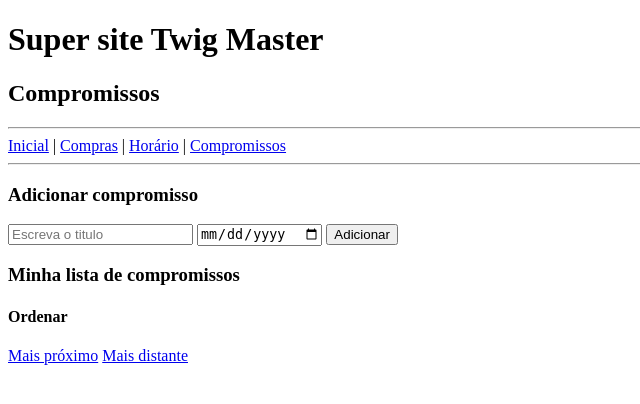
After one commit to daluzgustavo/projeto_twig, a PHP site: page /compromissos.php?ordem=1 in a window 1280 px wide. The commit adds this page. Shown: the top 404 px of the page, without its empty margins (0-640 px from the left). Run offline with PHP 8.4, Linux system fonts and the light colour scheme; data that the repository does not hold is empty; some libraries are stand-ins or nearby versions.

Commit message:
compromissos

```diff
--- /dev/null
+++ b/compromissos.php
@@ -0,0 +1,57 @@
+<?php
+
+require_once('twig_carregar.php');
+require('inc/banco.php');
+require_once('vendor/autoload.php');
+date_default_timezone_set('America/Sao_Paulo');
+
+use Carbon\Carbon;
+
+$ordem == $_GET['ordem'] ?? null;
+
+if ($ordem == 'mais_proximo'){
+    $dados = $pdo->query('SELECT * FROM compromissos ORDER BY data ASC WHERE GETDATE() <= data');
+
+    $compromissos = $dados->fetchAll(PDO::FETCH_ASSOC);
+
+    foreach($compromissos as &$compromisso){
+        $data = Carbon::parse($compromisso['data']);
+        $final_de_semana = Carbon::createFromDate($data)->isWeekend();
+        $compromisso['final_de_semana'] =  $final_de_semana;
+    }
+
+    echo $twig->render('compromissos.html', [
+        'titulo' => 'Compromissos',
+        'compromissos' => $compromissos,
+    ]);
+} else if ($ordem == 'mais_distante'){
+    $dados = $pdo->query('SELECT * FROM compromissos ORDER BY data DESC WHERE GETDATE() <= data');
+
+    $compromissos = $dados->fetchAll(PDO::FETCH_ASSOC);
+
+    foreach($compromissos as &$compromisso){
+        $data = Carbon::parse($compromisso['data']);
+        $final_de_semana = Carbon::createFromDate($data)->isWeekend();
+        $compromisso['final_de_semana'] =  $final_de_semana;
+    }
+
+    echo $twig->render('compromissos.html', [
+        'titulo' => 'Compromissos',
+        'compromissos' => $compromissos,
+    ]);
+}
+
+$dados = $pdo->query('SELECT * FROM compromissos');
+
+$compromissos = $dados->fetchAll(PDO::FETCH_ASSOC);
+
+foreach($compromissos as &$compromisso){
+    $data = Carbon::parse($compromisso['data']);
+    $final_de_semana = Carbon::createFromDate($data)->isWeekend();
+    $compromisso['final_de_semana'] =  $final_de_semana;
+}
+
+echo $twig->render('compromissos.html', [
+    'titulo' => 'Compromissos',
+    'compromissos' => $compromissos,
+]);
--- a/templates/_base.html
+++ b/templates/_base.html
@@ -13,7 +13,8 @@
     <hr>
     <a href="index.php">Inicial</a> |
     <a href="compras.php">Compras</a> |
-    <a href="horario.php">Horário</a>
+    <a href="horario.php">Horário</a> |
+    <a href="compromissos.php">Compromissos</a>
     <hr>
 
     {% block conteudo %}{% endblock %}
--- /dev/null
+++ b/templates/compromissos.html
@@ -0,0 +1,36 @@
+{% extends "_base.html" %}
+
+{% block conteudo %}
+
+<h3>Adicionar compromisso</h3>
+<form action="compromissos_adc.php" method="post">
+    <input type="text" name="titulo" placeholder="Escreva o titulo">
+    <input type="date" name="data">
+
+    <input type="submit" value="Adicionar">
+</form>
+
+<h3>Minha lista de compromissos</h3>
+
+<h4>Ordenar</h4>
+    <a href="compromissos.php?ordem='mais_proximo'">Mais próximo</a>
+    <a href="compromissos.php?ordem='mais_distante'">Mais distante</a>
+<ul>
+    {% for compromisso in compromissos %}
+        <li>
+            {{ compromisso.titulo }}
+            |
+            {{ compromisso.data }}
+            |
+            {% if compromisso.final_de_semana %}
+            Final de semana
+            |
+            {% endif %}
+            <a href="compromissos_editar.php?id={{ compromisso.id }}">Editar</a>
+            |
+            <a href="compromissos_apagar.php?id={{ compromisso.id }}">X</a>
+        </li>
+    {% endfor %}
+</ul>
+
+{% endblock %}
--- a/templates/horario.html
+++ b/templates/horario.html
@@ -2,7 +2,11 @@
 
 {% block conteudo %}
 
-    <h3>Horário</h3>
+    <h3>Horário atual</h3>
     <p>{{horario}}</p>
 
+    <h3>Horário de amanhã</h3>
+    <p>{{horario_amanha}}</p>
+
+
 {% endblock %}
```
Also changed, not shown: compromissos_adc.php (added, +18 -0 lines), compromissos_apagar.php (added, +15 -0 lines), compromissos_editar.php (added, +28 -0 lines), horario.php (+5 -2 lines), templates/compromissos_editar.html (added, +14 -0 lines).
